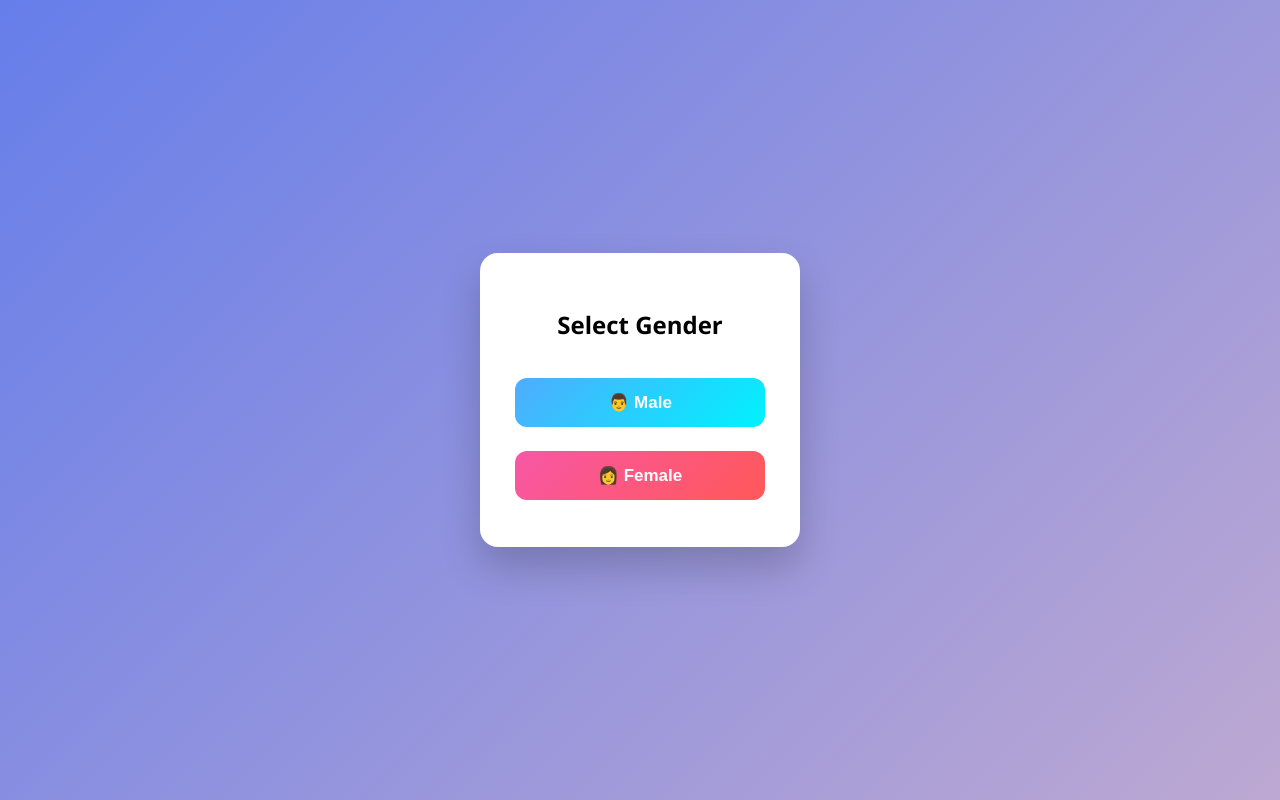
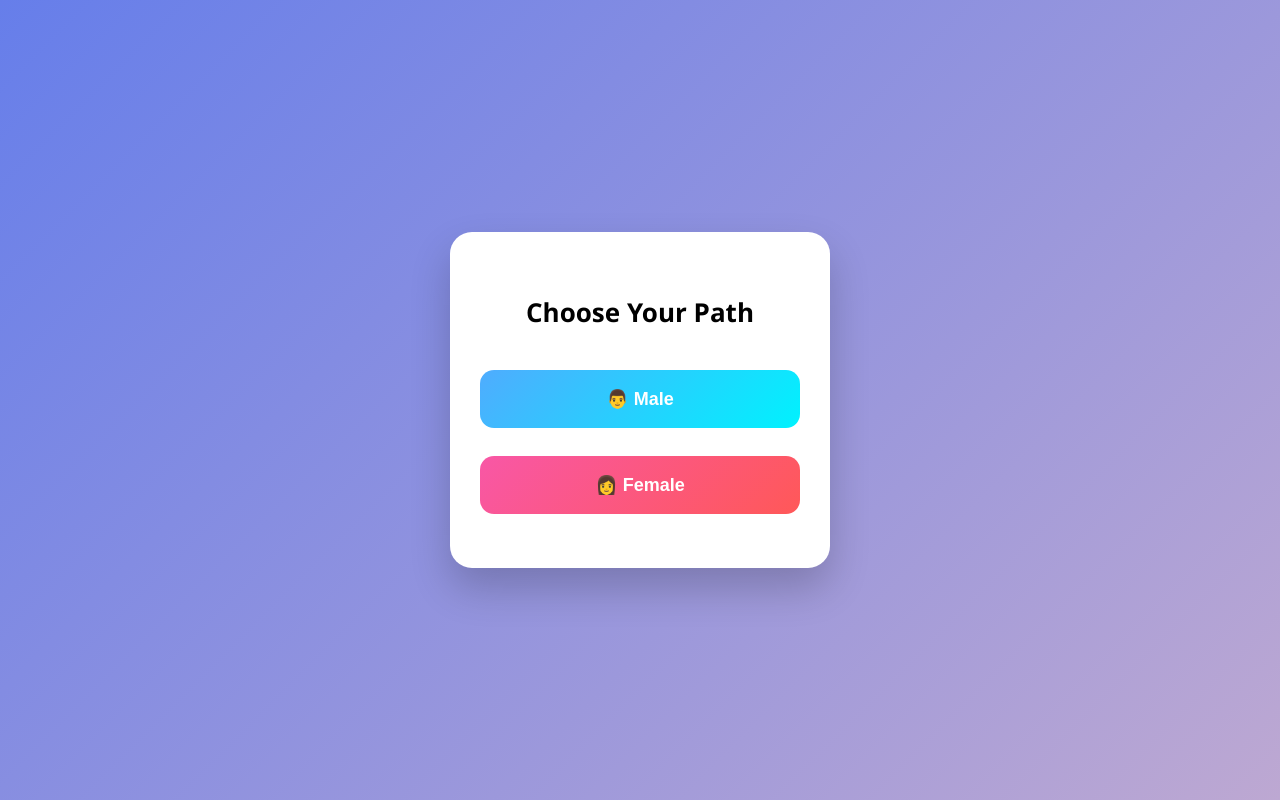
Before and after one commit to judethesleeper/personal_info, a plain HTML site: page index.html in a window 1280 px wide. Drawn offline with Linux system fonts and the light colour scheme.

Commit message:
change size

```diff
--- a/index.html
+++ b/index.html
@@ -2,6 +2,7 @@
 <html lang="en">
 <head>
     <meta charset="UTF-8">
+    <meta name="viewport" content="width=device-width, initial-scale=1.0">
     <title>Select Gender</title>
 
     <style>
@@ -11,74 +12,71 @@
 
         body {
             margin: 0;
-            height: 100vh;
+            min-height: 100vh;
             display: flex;
             justify-content: center;
             align-items: center;
             background: linear-gradient(135deg, #667eea, #bda8d2);
             font-family: 'Segoe UI', sans-serif;
-            overflow: hidden;
         }
 
-        /* Card Animation */
+        /* Card */
         .card {
             background: white;
-            padding: 35px;
-            border-radius: 18px;
+            padding: 40px 30px;
+            border-radius: 22px;
             text-align: center;
-            width: 320px;
+            width: min(90%, 380px);
             box-shadow: 0 20px 40px rgba(0,0,0,0.2);
             animation: popIn 0.8s ease forwards;
         }
 
         @keyframes popIn {
-            0% {
+            from {
                 opacity: 0;
-                transform: scale(0.8) translateY(40px);
+                transform: scale(0.85) translateY(40px);
             }
-            100% {
+            to {
                 opacity: 1;
                 transform: scale(1) translateY(0);
             }
         }
 
         h2 {
-            margin-bottom: 25px;
-            font-size: 24px;
+            margin-bottom: 26px;
+            font-size: clamp(22px, 6vw, 26px);
         }
 
         /* Buttons */
         button {
             width: 100%;
-            padding: 14px;
-            margin: 12px 0;
+            padding: 18px;
+            margin: 14px 0;
             border: none;
-            border-radius: 12px;
-            font-size: 17px;
+            border-radius: 14px;
+            font-size: clamp(16px, 4.5vw, 18px);
             font-weight: bold;
             cursor: pointer;
             transition: all 0.3s ease;
             position: relative;
             overflow: hidden;
+            color: white;
         }
 
         .male {
             background: linear-gradient(135deg, #4facfe, #00f2fe);
-            color: white;
         }
 
         .female {
             background: linear-gradient(135deg, #f857a6, #ff5858);
-            color: white;
         }
 
-        /* Hover Animation */
         button:hover {
-            transform: translateY(-4px) scale(1.02);
+            transform: translateY(-4px);
             box-shadow: 0 10px 25px rgba(0,0,0,0.25);
         }
 
-        /* Click Ripple */
+        /* Ripple */
         button::after {
             content: "";
             position: absolute;
@@ -97,7 +95,7 @@
             transition: 0s;
         }
 
-        /* Fade Out */
+        /* Fade out */
         .fade-out {
             animation: fadeOut 0.5s forwards;
         }
@@ -108,14 +106,28 @@
                 transform: scale(0.9);
             }
         }
+
+        /* Small phones */
+        @media (max-height: 700px) {
+            body {
+                align-items: flex-start;
+                padding-top: 70px;
+            }
+        }
     </style>
 </head>
 <body>
 
 <div class="card" id="card">
-    <h2>Select Gender</h2>
-    <button class="male" onclick="goPage('male.html')">👨 Male</button>
-    <button class="female" onclick="goPage('female.html')">👩 Female</button>
+    <h2>Choose Your Path</h2>
+
+    <button class="male" onclick="goPage('male.html')">
+        👨 Male
+    </button>
+
+    <button class="female" onclick="goPage('female.html')">
+        👩 Female
+    </button>
 </div>
 
 <script>
```
